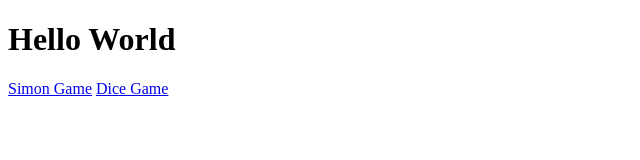
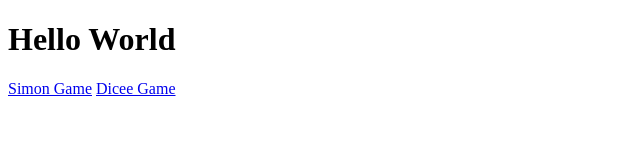
Before and after one commit to mjblee20/workstation, a plain HTML site: page index.html in a window 1280 px wide. Shown: the full height of the page, 0-640 px from the left. Drawn offline with Linux system fonts and the light colour scheme.

Commit message:
dicee change

```diff
--- a/index.html
+++ b/index.html
@@ -9,7 +9,7 @@
   <h1>Hello World</h1>
   <p>
     <a href="./simon-game/game.html">Simon Game</a>
-    <a href="./dice-game/dicee.html">Dice Game</a>
+    <a href="./dice-game/dicee.html">Dicee Game</a>
   </p>
 </body>
 </html>
```
